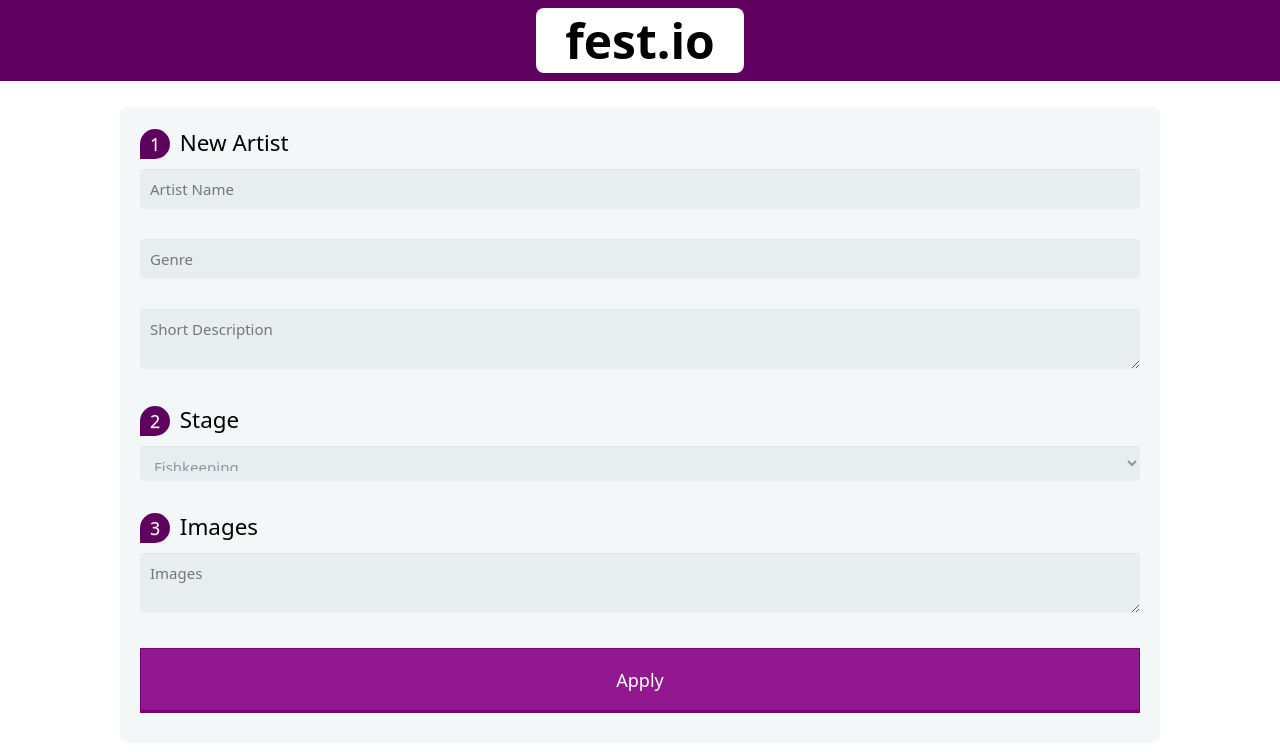
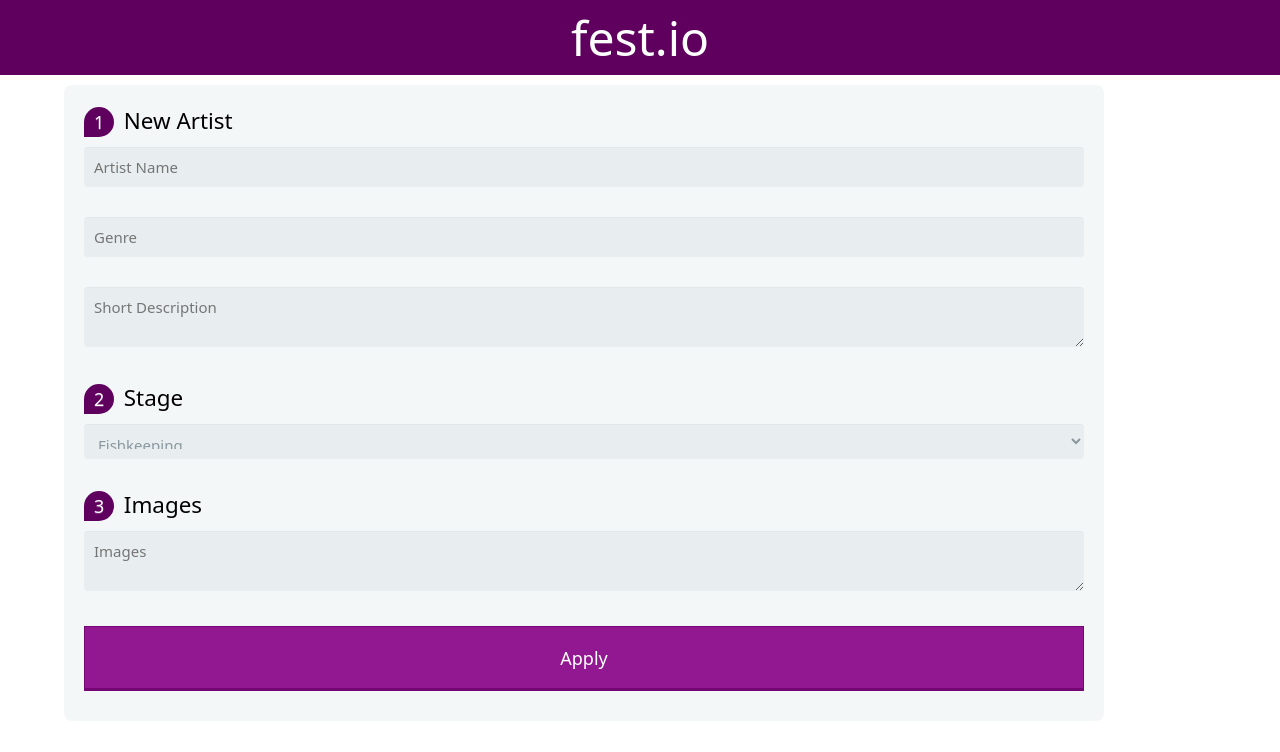
Before and after one commit to Mindo21/fest.io, a website: page public/add_artist.html in a window 1280 px wide. Drawn offline with Linux system fonts and the light colour scheme; no server answers.

Commit message:
edited header design

```diff
--- a/public/css/add_artist.css
+++ b/public/css/add_artist.css
@@ -6,20 +6,17 @@
 
 header {
     width: 100%;
-    padding: 0.5rem 0;
+    padding: 0.3rem 0;
     background: rgb(95, 0, 95);
 }
 
-main {
-    padding: 2vh 7vw;
-}
-
 #festHeading {
-    width: 13rem;
+    width: auto;
     height: auto;
+    color: white;
+    font-weight: lighter;
     display: block;
     margin: auto;
-    background-color: white;
     border-radius: 0.5rem;
     font-size: 3rem;
     text-align: center;
@@ -34,7 +31,7 @@ h2 {
 	max-width: 1000px;
 	padding: 10px 20px;
 	background: #f4f7f8;
-	margin: 10px auto;
+	margin: 10px 5vw;
 	padding: 20px;
 	background: #f4f7f8;
 	border-radius: 8px;
--- a/public/css/index.css
+++ b/public/css/index.css
@@ -6,20 +6,17 @@
 
 header {
     width: 100%;
-    padding: 0.5rem 0;
+    padding: 0.3rem 0;
     background: rgb(95, 0, 95);
 }
 
-/* main {
-    padding: 0vh 5vw;
-} */
-
 #festHeading {
-    width: 13rem;
+    width: auto;
     height: auto;
+    color: white;
+    font-weight: lighter;
     display: block;
     margin: auto;
-    background-color: white;
     border-radius: 0.5rem;
     font-size: 3rem;
     text-align: center;
```
